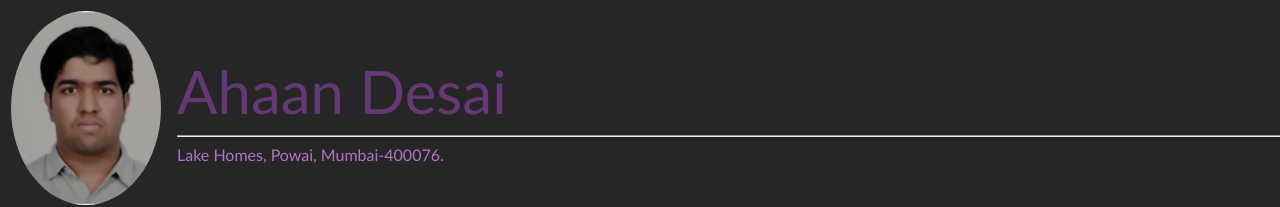
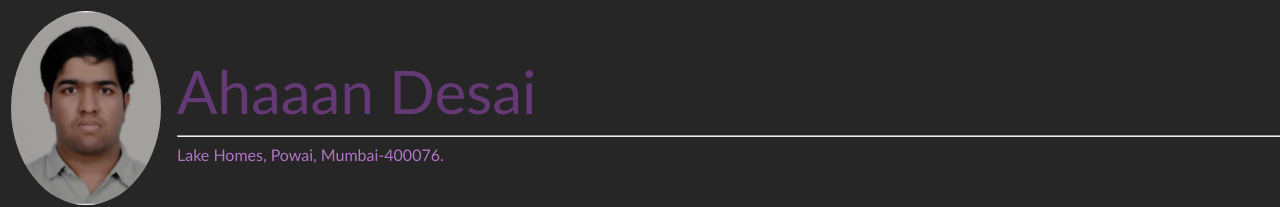
Before and after one commit to ahaandesai27/Portfolio-Website, a plain HTML site: page Portfolio.html in a window 1280 px wide. Shown: the top 207 px of the page. Drawn offline with Linux system fonts and the light colour scheme.

Commit message:
Update Portfolio.html

```diff
--- a/Portfolio.html
+++ b/Portfolio.html
@@ -19,7 +19,7 @@
 				<td></td>
 				<td></td>
 				<td>
-						<div style="font-size:60px; color: #653975;"> Ahaan Desai </div>
+						<div style="font-size:60px; color: #653975;"> Ahaaan Desai </div>
 						<hr class="headh1">
 						<div> Lake Homes, Powai, Mumbai-400076. </div>
 				</td>
```
